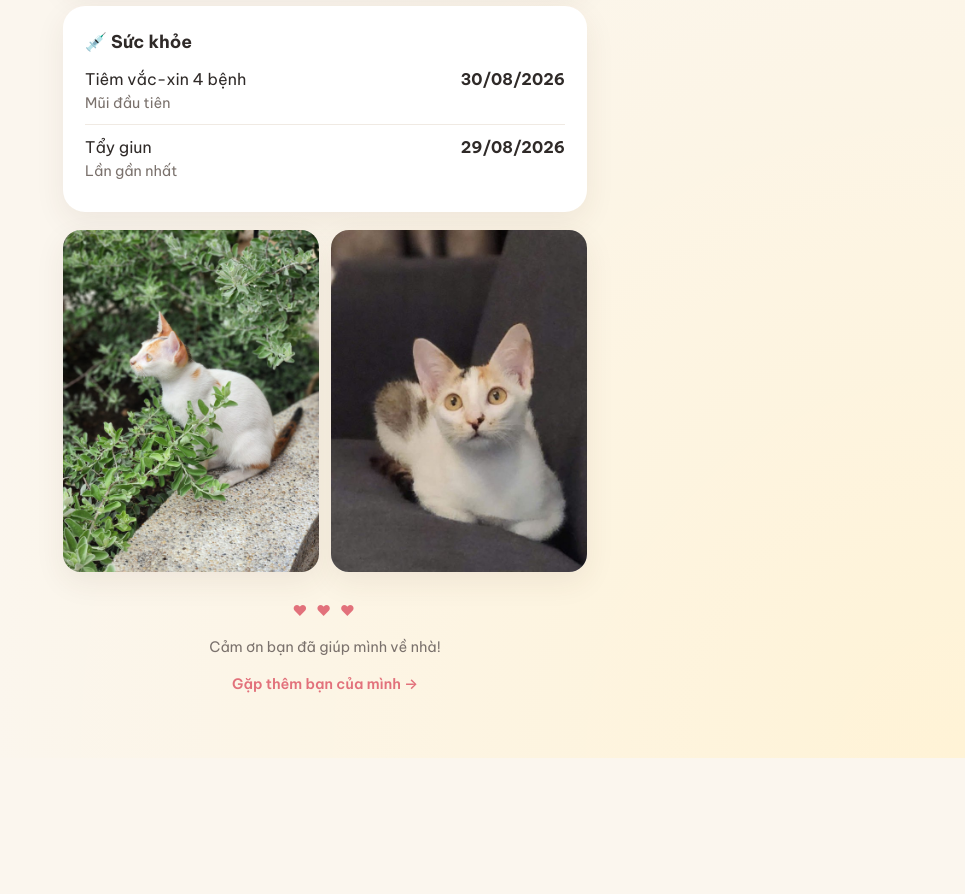
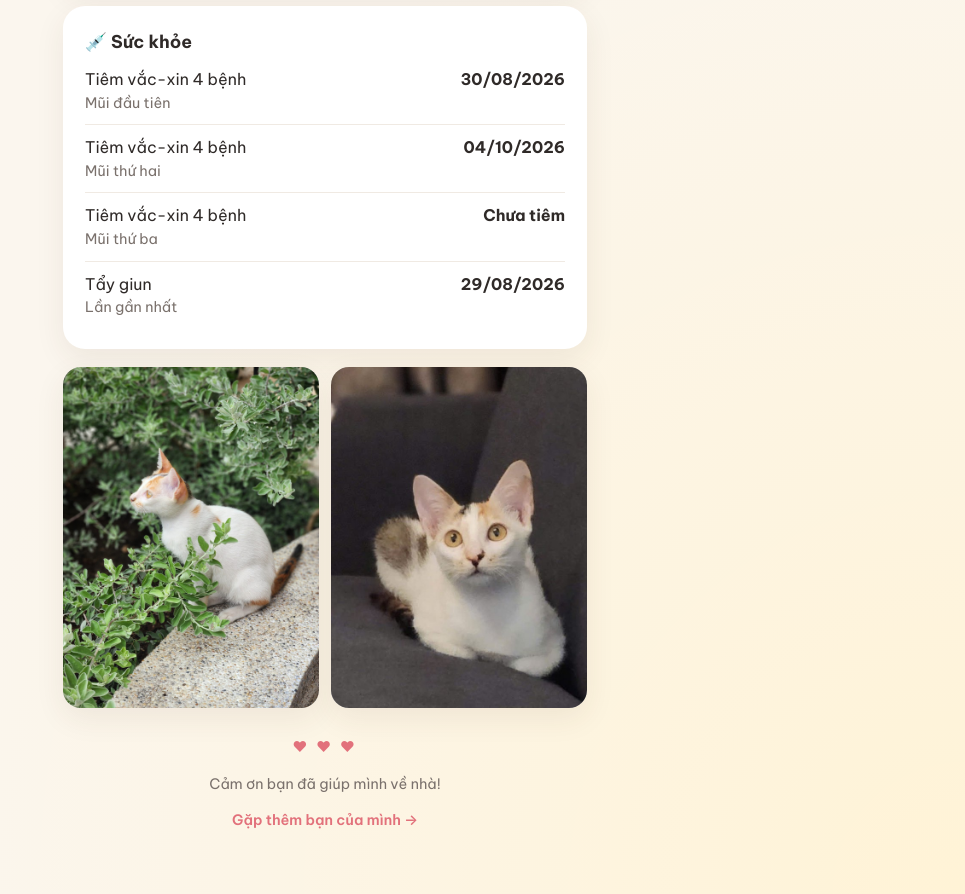
Before and after one commit to Liddo-kun/kitties, a plain HTML site: page yellow/index.html in a window 1280 px wide. Shown: the part 1420-2314 px from the top of the page, without its empty margins (315-1280 px from the left). Before the commit the page ends 2178 px from the top, so only its background shows below. Drawn offline with Linux system fonts and the light colour scheme.

Commit message:
Yellow: 2nd vaccine 04/10, 3rd not yet

```diff
--- a/yellow/index.html
+++ b/yellow/index.html
@@ -70,6 +70,14 @@
         <span class="date">30/08/2026</span>
       </li>
       <li>
+        <span>Tiêm vắc-xin 4 bệnh<span class="sub">Mũi thứ hai</span></span>
+        <span class="date">04/10/2026</span>
+      </li>
+      <li>
+        <span>Tiêm vắc-xin 4 bệnh<span class="sub">Mũi thứ ba</span></span>
+        <span class="date">Chưa tiêm</span>
+      </li>
+      <li>
         <span>Tẩy giun<span class="sub">Lần gần nhất</span></span>
         <span class="date">29/08/2026</span>
       </li>
```
